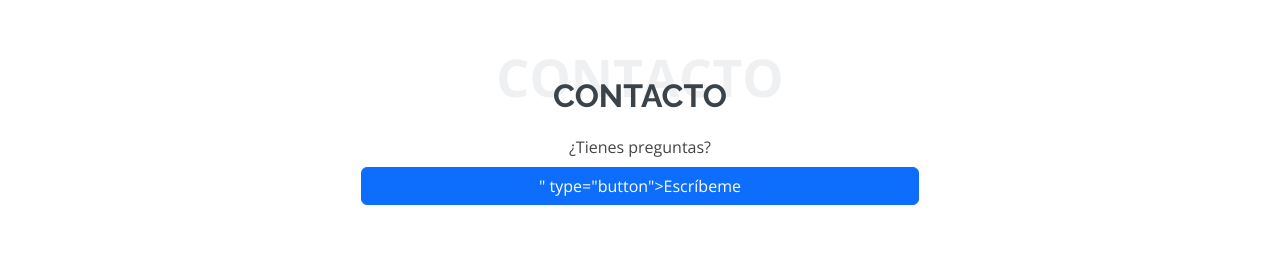
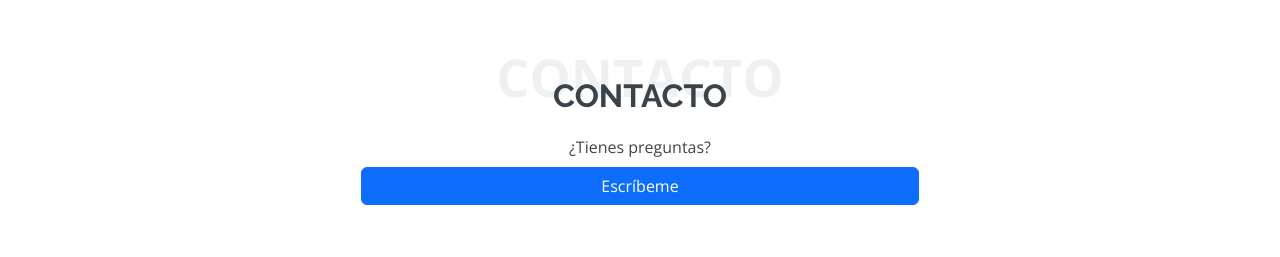
Before and after one commit to olgaorregom/olgaorregom.github.io, a plain HTML site: page index.html in a window 1280 px wide. Shown: the part 5743-6000 px from the top of the page. Drawn offline with nearby package versions, Linux system fonts and the light colour scheme.

Commit message:
Update index.html

```diff
--- a/index.html
+++ b/index.html
@@ -567,7 +567,7 @@ aplicaciones gráficas.
           <span>Contacto</span>
           <h2>Contacto</h2>
           <p class="d-grid gap-2 col-6 mx-auto">¿Tienes preguntas?
-  <button class="btn btn-primary" <a href="https://api.whatsapp.com/send?phone=56931864983"></a>" type="button">Escríbeme</button>
+  <button class="btn btn-primary" type="button"><a href="https://api.whatsapp.com/send?phone=56931864983"></a>Escríbeme</button>
 </p>
         </div>
 
```
